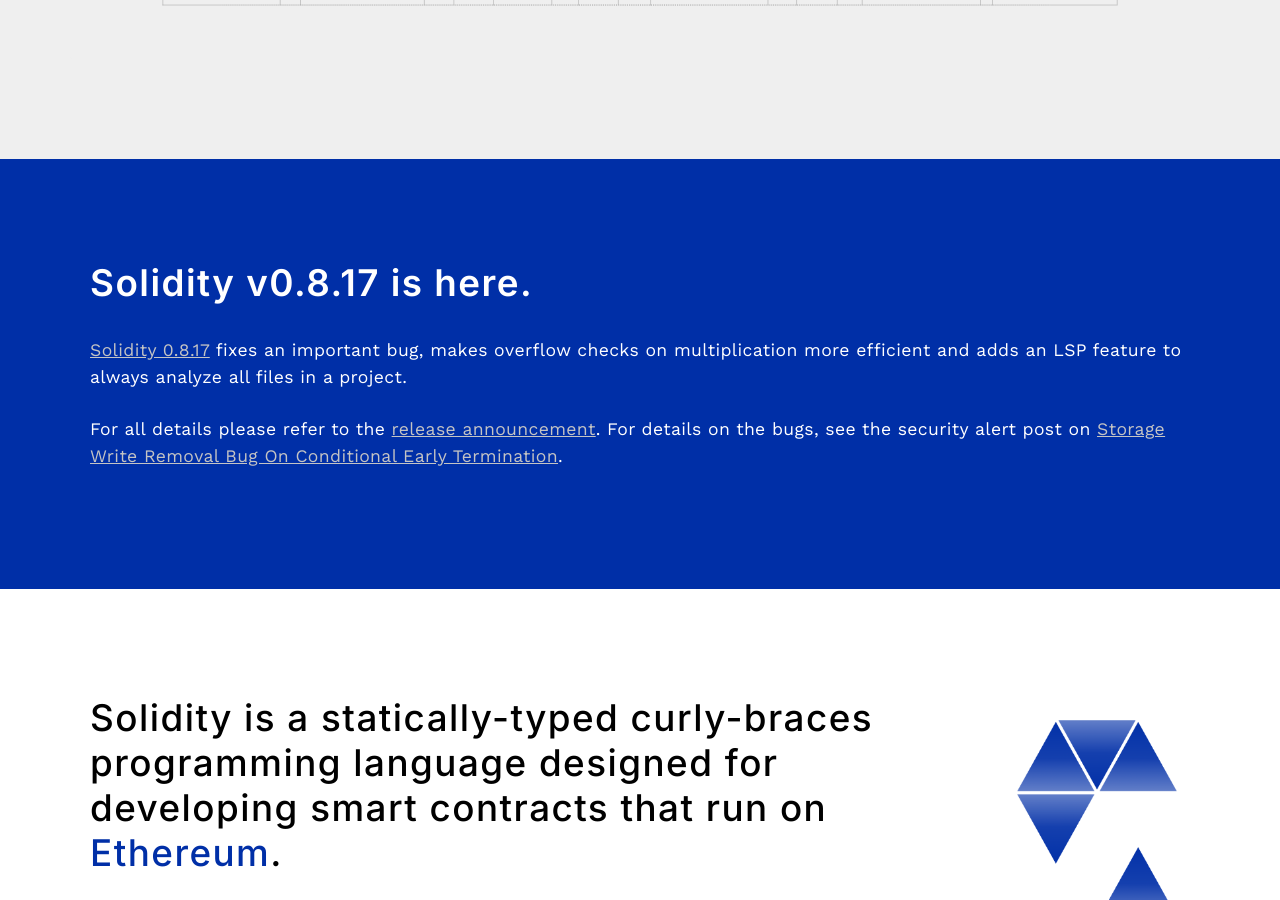
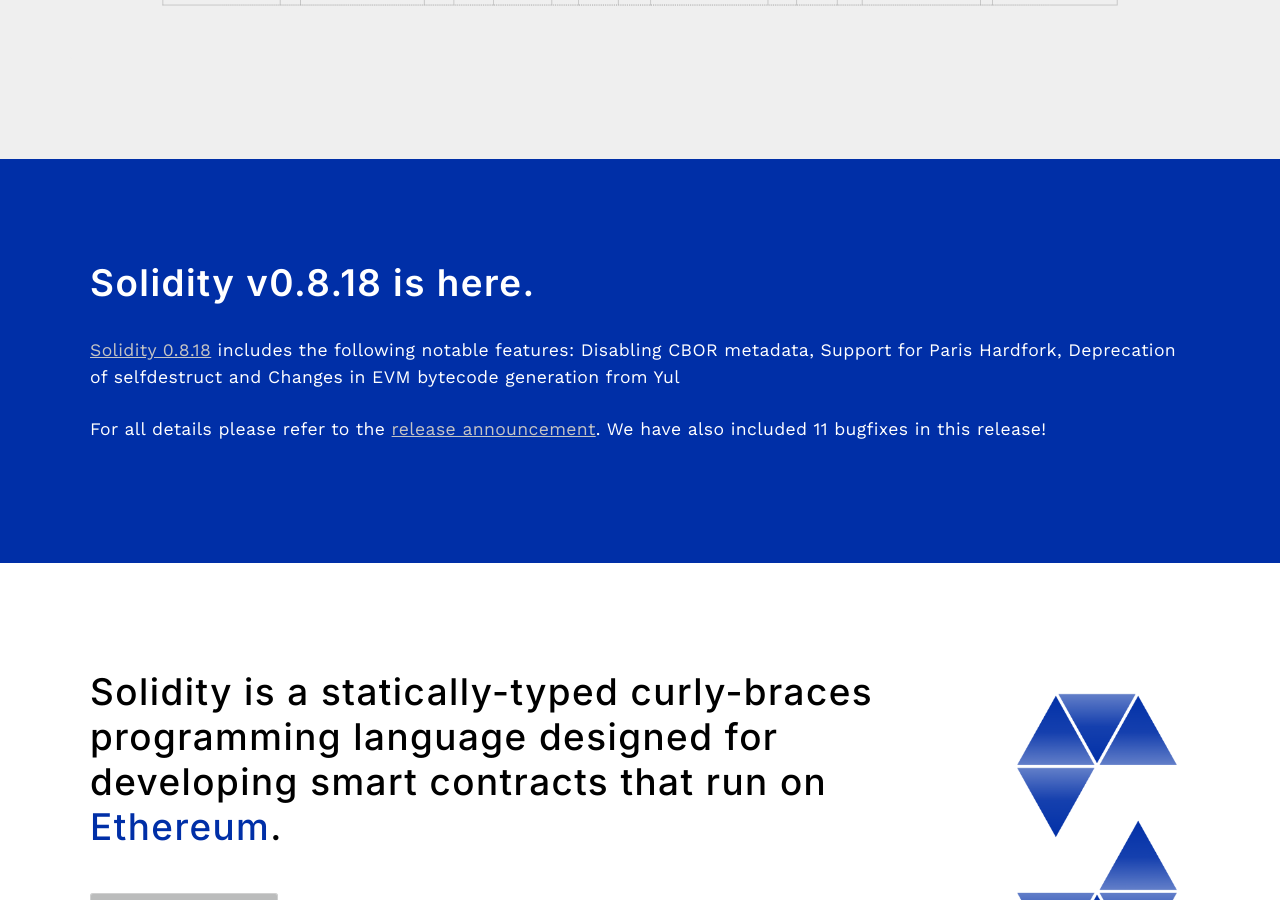
Before and after one commit to ethereum/solidity-portal, a Jekyll site: the page built from index.html, in a window 1280 px wide and 900 px high, scrolled down 590 px. Built offline with Jekyll 4.4.1, drawn with Linux system fonts in a browser that asks for light colours; some web fonts are replaced; the list of posts is cut into pages by our own code.

Commit message:
Update index.html

```diff
--- a/index.html
+++ b/index.html
@@ -22,11 +22,9 @@
 <section class="highlight-section-blue">
 	<div class="container flex">
 		<div class="text editable">
-			<h2><strong>Solidity v0.8.17 is here.</strong></h2>
-			<p><a href="https://github.com/ethereum/solidity/releases/tag/v0.8.17">Solidity 0.8.17</a> fixes an important bug, makes overflow checks on multiplication more efficient and adds an LSP feature to
-always analyze all files in a project.
-			<br><br>For all details please refer to the <a href="https://blog.soliditylang.org/2022/09/08/solidity-0.8.17-release-announcement/">release announcement</a>. For details on the bugs, see the
-				security alert post on <a href="https://blog.soliditylang.org/2022/09/08/storage-write-removal-before-conditional-termination/">Storage Write Removal Bug On Conditional Early Termination</a>.</p>
+			<h2><strong>Solidity v0.8.18 is here.</strong></h2>
+			<p><a href="https://github.com/ethereum/solidity/releases/tag/v0.8.18">Solidity 0.8.18</a> includes the following notable features: Disabling CBOR metadata, Support for Paris Hardfork, Deprecation of selfdestruct and Changes in EVM bytecode generation from Yul
+			<br><br>For all details please refer to the <a href="https://blog.soliditylang.org/2023/02/01/solidity-0.8.18-release-announcement/">release announcement</a>. We have also included 11 bugfixes in this release!</p>
 		</div>
 	</div>
 </section>
```
